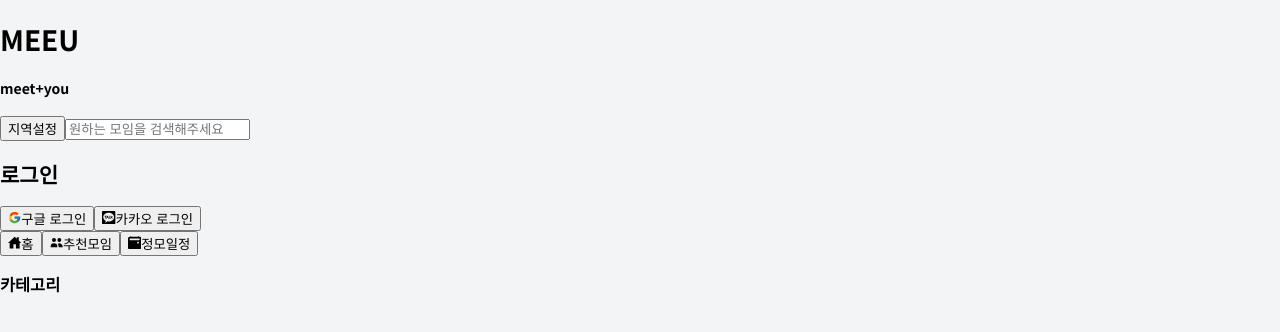
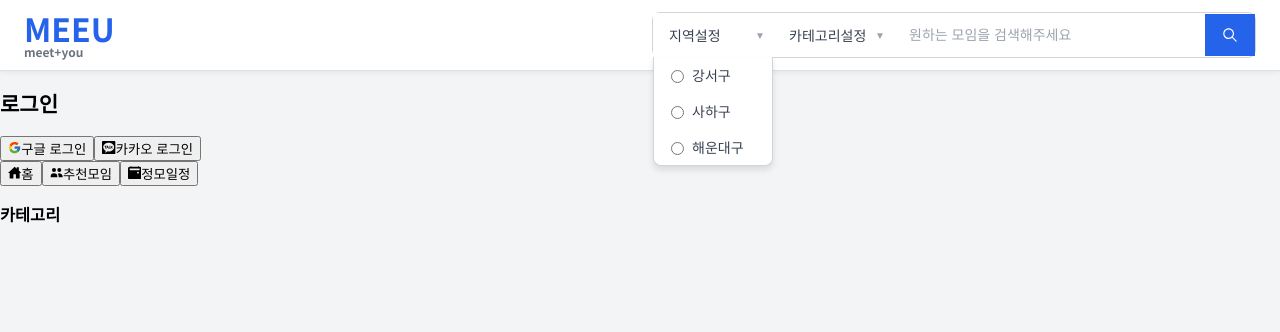
Before and after one commit to TeamGaZaGu/TeamProject, a React (Vite) app in the folder nomore_front/: page / in a window 1280 px wide. Both pictures are taken after a click on the button "지역설정". Shown: the top 332 px of the page. Built offline with nearby package versions, Linux system fonts and the light colour scheme.

Commit message:
Header Layout 완성

```diff
--- a/nomore_front/src/Layout/HeaderLayout/HeaderLayout.jsx
+++ b/nomore_front/src/Layout/HeaderLayout/HeaderLayout.jsx
@@ -1,16 +1,130 @@
-import React from 'react';
+import React, { useState } from 'react';
+import { IoIosSearch } from "react-icons/io";
+/** @jsxImportSource @emotion/react */
+import * as s from './styles';
 
 function HeaderLayout(props) {
 
+    /** 지역 함수 */
+    const district = ["강서구", "사하구", "해운대구"];
+    // const [ districtList, setDistrictList ] = useState([]);
+    const [selectedDistrict, setSelectedDistrict] = useState('');
+    const [isDistrictOpen, setIsDistrictOpen] = useState(false);
+
+    const toggleDistrict = () => {
+        setIsDistrictOpen((prev) => !prev);
+        if (isCategoryOpen) {
+            setIsCategoryOpen(false);
+        }
+    };
+
+    const handleDistrictOnChange = (e) => {
+        setSelectedDistrict(e.target.value);
+        setIsDistrictOpen(false);
+    }
+
+    /** 카테고리 함수 */
+    const category = ["운동", "독서", "음악"];
+    // const [ categoryList, setCategoryList ] = useState([]);
+    const [selectedCategory, setSelectedCategory] = useState('');
+    const [isCategoryOpen, setIsCategoryOpen] = useState(false);
+
+    const toggleCategory = () => {
+        setIsCategoryOpen((prev) => !prev);
+        if (isDistrictOpen) {
+            setIsDistrictOpen(false);
+        }
+    }
+
+    const handleCategoryOnChange = (e) => {
+        setSelectedCategory(e.target.value);
+        setIsCategoryOpen(false);
+    }
+
+    /** 검색 함수 */
+    const [ searchInputValue, setSearchInputValue ] = useState("");
+
+    const handleSearchInputOnChange = (e) => {
+        setSearchInputValue(e.target.value);
+    }
+
+    const handleSearchInputOnClick = () => {
+
+    }
+
     return (
-        <div>
-            <div>
-                <h1>MEEU</h1>
-                <h4>meet+you</h4>
+        <div css={s.headerContainer}>
+            {/* 로고 영역 */}
+            <div css={s.logoSection}>
+                <h1 css={s.logoTitle}>MEEU</h1>
+                <h4 css={s.logoSubtitle}>meet+you</h4>
             </div>
-            <div>
-                <button>지역설정</button>
-                <input type="text" placeholder='원하는 모임을 검색해주세요'/>
+
+            {/* 컨트롤 영역 */}
+            <div css={s.controlSection}>
+                {/* 지역 설정 드롭다운 */}
+                <div css={s.dropdownContainer}>
+                    <button css={s.dropdownButton} onClick={toggleDistrict}>
+                        {selectedDistrict || '지역설정'}
+                    </button>
+                    {isDistrictOpen && (
+                        <div css={s.dropdownMenu}>
+                            {district.map((dist) => (
+                                <div key={dist} css={s.dropdownItem}>
+                                    <label>
+                                        <input
+                                            type='radio'
+                                            name='dist'
+                                            value={dist}
+                                            checked={selectedDistrict === dist}
+                                            onChange={handleDistrictOnChange}
+                                        />
+                                        {dist}
+                                    </label>
+                                </div>
+                            ))}
+                        </div>
+                    )}
+                </div>
+
+                {/* 카테고리 설정 드롭다운 */}
+                <div css={s.dropdownContainer}>
+                    <button css={s.dropdownButton} onClick={toggleCategory}>
+                        {selectedCategory || '카테고리설정'}
+                    </button>
+                    {isCategoryOpen && (
+                        <div css={s.dropdownMenu}>
+                            {category.map((categ) => (
+                                <div key={categ} css={s.dropdownItem}>
+                                    <label>
+                                        <input
+                                            type="radio"
+                                            name='categ'
+                                            value={categ}
+                                            checked={selectedCategory === categ}
+                                            onChange={handleCategoryOnChange}
+                                        />
+                                        {categ}
+                                    </label>
+                                </div>
+                            ))}
+                        </div>
+                    )}
+                </div>
+
+                {/* 검색창 */}
+                <input
+                    css={s.searchInput}
+                    type="text"
+                    placeholder='원하는 모임을 검색해주세요'
+                    value={searchInputValue}
+                    onChange={handleSearchInputOnChange}
+                />
+
+                {/* 검색 버튼 */}
+                <button css={s.searchButton} onClick={handleSearchInputOnClick}>
+                    <IoIosSearch />
+                </button>
             </div>
         </div>
     );
--- a/nomore_front/src/Layout/HeaderLayout/styles.js
+++ b/nomore_front/src/Layout/HeaderLayout/styles.js
@@ -0,0 +1,160 @@
+import { css } from '@emotion/react';
+
+// 전체 헤더 컨테이너
+export const headerContainer = css`
+  display: flex;
+  align-items: center;
+  justify-content: space-between;
+  padding: 12px 24px;
+  background-color: #ffffff;
+  border-bottom: 1px solid #e0e0e0;
+  box-shadow: 0 2px 4px rgba(0, 0, 0, 0.05);
+`;
+
+// 로고 영역
+export const logoSection = css`
+  display: flex;
+  flex-direction: column;
+  align-items: flex-start;
+`;
+
+export const logoTitle = css`
+  font-size: 32px;
+  font-weight: bold;
+  color: #2563eb;
+  margin: 0;
+  line-height: 1;
+`;
+
+export const logoSubtitle = css`
+  font-size: 12px;
+  color: #6b7280;
+  margin: 2px 0 0 0;
+  line-height: 1;
+`;
+
+// 중앙 컨트롤 영역 - overflow: hidden 제거!
+export const controlSection = css`
+  display: flex;
+  align-items: center;
+  gap: 0;
+  border: 1px solid #d1d5db;
+  border-radius: 8px;
+  background-color: #ffffff;
+`;
+
+// 드롭다운 컨테이너
+export const dropdownContainer = css`
+  position: relative;
+  display: inline-block;
+`;
+
+// 드롭다운 버튼 스타일
+export const dropdownButton = css`
+  position: relative;
+  padding: 12px 16px;
+  background-color: #ffffff;
+  border: none;
+  border-right: 1px solid #d1d5db;
+  font-size: 14px;
+  color: #374151;
+  cursor: pointer;
+  min-width: 120px;
+  text-align: left;
+  transition: background-color 0.2s ease;
+
+  &:hover {
+    background-color: #f9fafb;
+  }
+
+  &:last-of-type {
+    border-right: none;
+  }
+
+  &::after {
+    content: '▼';
+    position: absolute;
+    right: 8px;
+    top: 50%;
+    transform: translateY(-50%);
+    font-size: 10px;
+    color: #9ca3af;
+  }
+`;
+
+// 드롭다운 메뉴 - z-index 증가
+export const dropdownMenu = css`
+  position: absolute;
+  top: 100%;
+  left: 0;
+  right: 0;
+  background-color: #ffffff;
+  border: 1px solid #d1d5db;
+  border-top: none;
+  border-radius: 0 0 8px 8px;
+  box-shadow: 0 4px 6px rgba(0, 0, 0, 0.1);
+  z-index: 1000;
+`;
+
+// 드롭다운 아이템
+export const dropdownItem = css`
+  display: flex;
+  align-items: center;
+  padding: 8px 12px;
+  cursor: pointer;
+  transition: background-color 0.2s ease;
+
+  &:hover {
+    background-color: #f3f4f6;
+  }
+
+  input[type="radio"] {
+    margin-right: 8px;
+    accent-color: #2563eb;
+  }
+
+  label {
+    font-size: 14px;
+    color: #374151;
+    cursor: pointer;
+    display: flex;
+    align-items: center;
+    width: 100%;
+  }
+`;
+
+// 검색 입력창
+export const searchInput = css`
+  padding: 12px 16px;
+  border: none;
+  font-size: 14px;
+  color: #374151;
+  background-color: #ffffff;
+  min-width: 280px;
+  outline: none;
+
+  &::placeholder {
+    color: #9ca3af;
+  }
+`;
+
+// 검색 버튼
+export const searchButton = css`
+  padding: 12px 16px;
+  background-color: #2563eb;
+  border: none;
+  color: #ffffff;
+  cursor: pointer;
+  display: flex;
+  align-items: center;
+  justify-content: center;
+  transition: background-color 0.2s ease;
+
+  &:hover {
+    background-color: #1d4ed8;
+  }
+
+  svg {
+    font-size: 18px;
+  }
+`;
```
Also changed, not shown: nomore_front/src/api/axios.js (added, +10 -0 lines).
